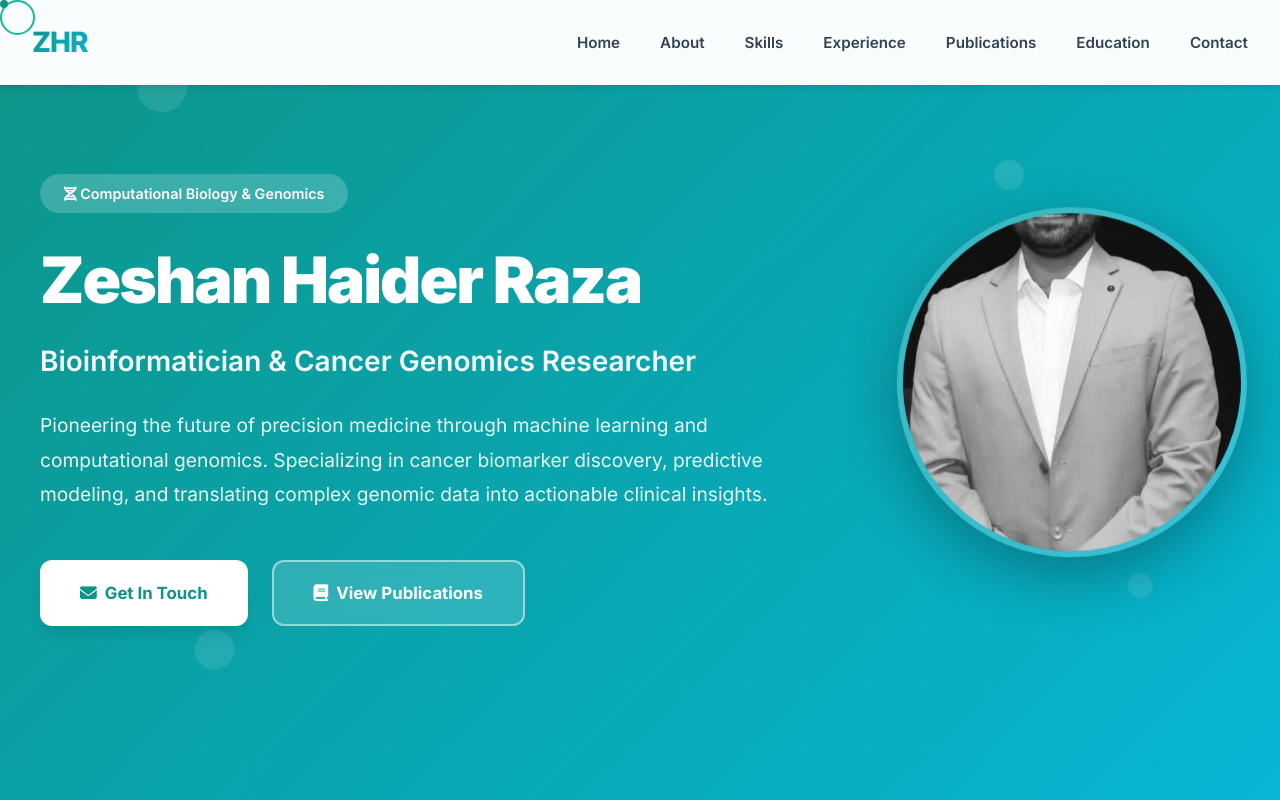
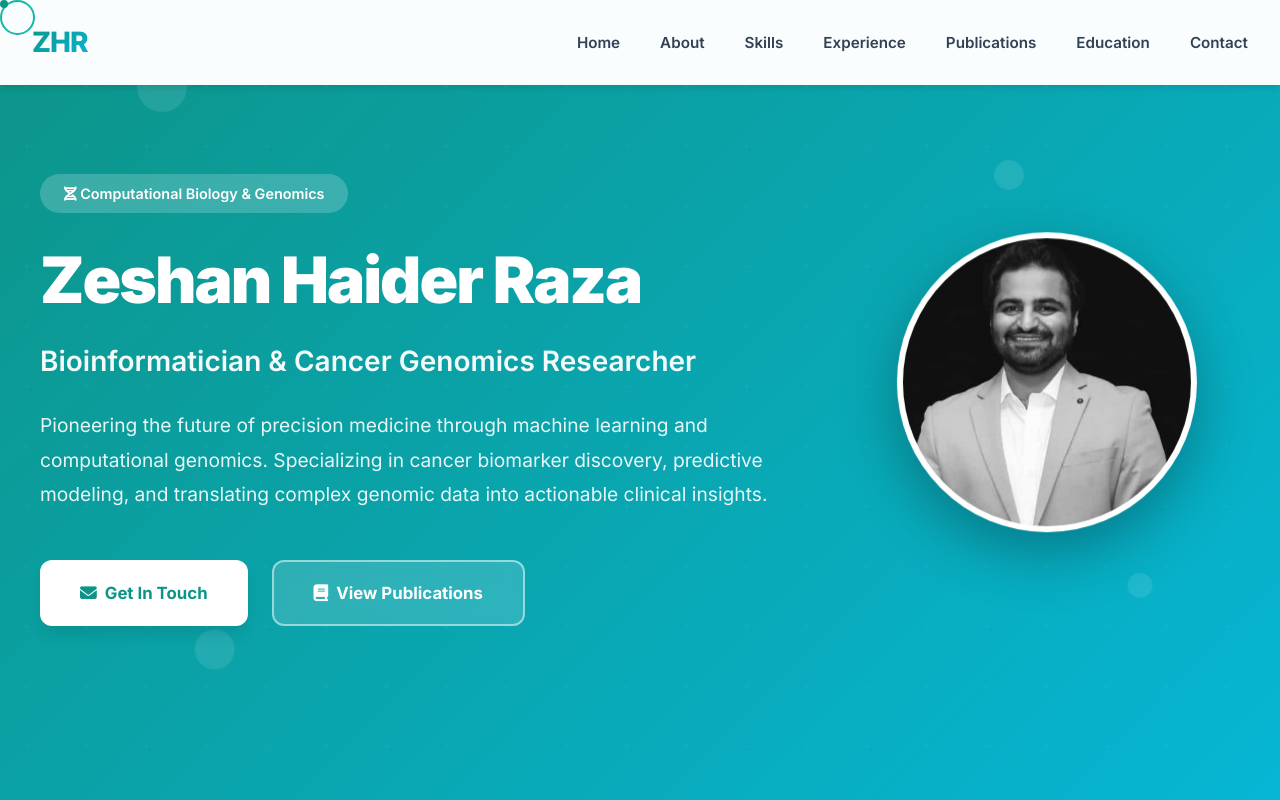
Before and after one commit to Zeshanhaiderraza/Zeshanhaiderraza.github.io, a plain HTML site: page index.html in a window 1280 px wide. Shown: the top 800 px of the page. Drawn offline with Linux system fonts and the light colour scheme.

Commit message:
Update index.html

```diff
--- a/index.html
+++ b/index.html
@@ -217,16 +217,16 @@
         }
 
         .hero-image {
-            width: 350px;
-            height: 350px;
-            border-radius: 50%;
-            object-fit: cover;
-            border: 6px solid rgba(255, 255, 255, 0.2);
-            box-shadow: 0 20px 60px rgba(0, 0, 0, 0.3);
-            transition: transform 0.5s ease;
-            animation: float 6s ease-in-out infinite;
-        }
-
+    width: 300px;
+    height: 300px;
+    border-radius: 50%;
+    object-fit: cover;
+    object-position: center 20%;  /* Changed from "center top" */
+    border: 6px solid rgba(255, 255, 255, 0.3);
+    box-shadow: 0 20px 60px rgba(0, 0, 0, 0.3);
+    animation: float 6s ease-in-out infinite;
+    background: white;
+}
         .hero-image:hover {
             transform: scale(1.05);
         }
```
